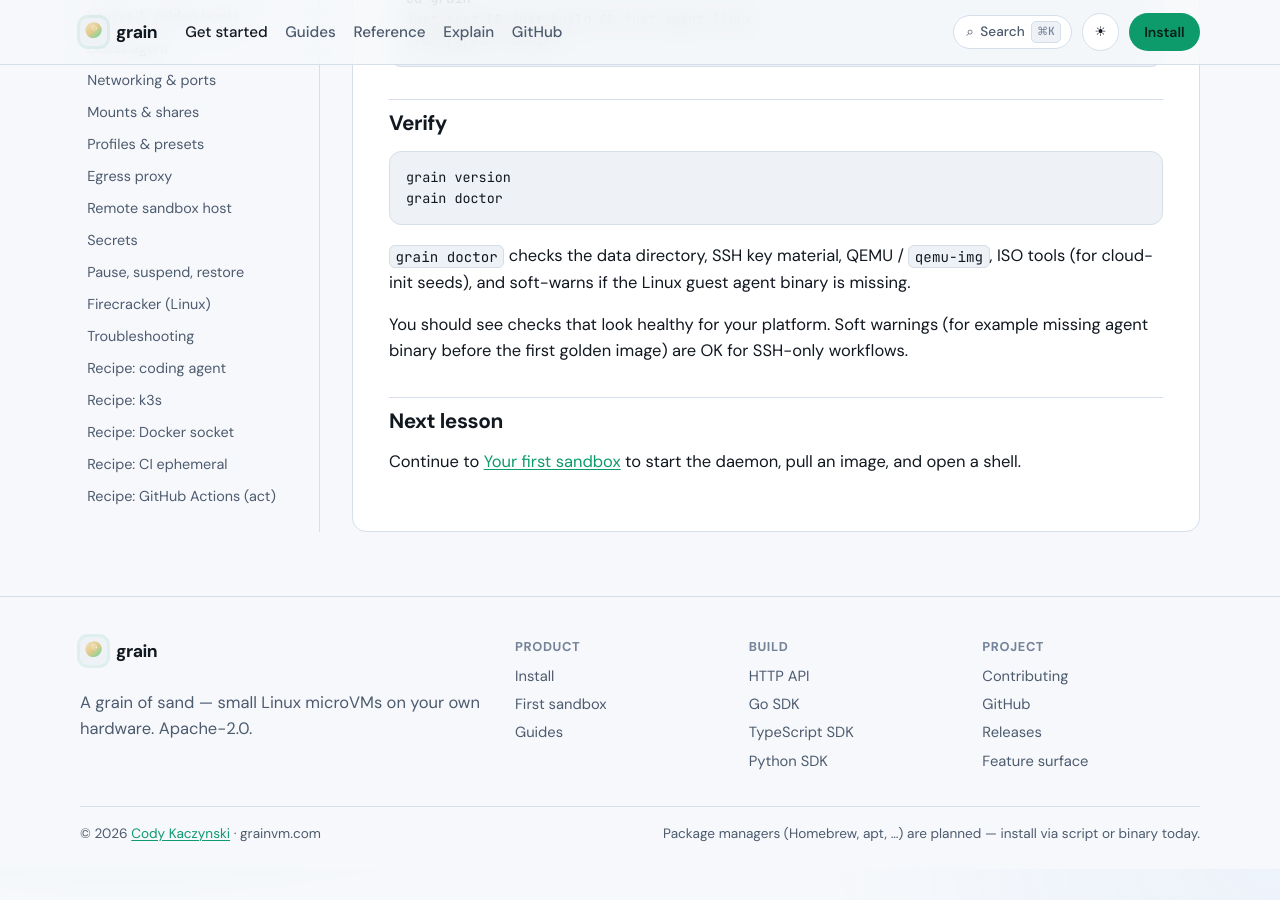
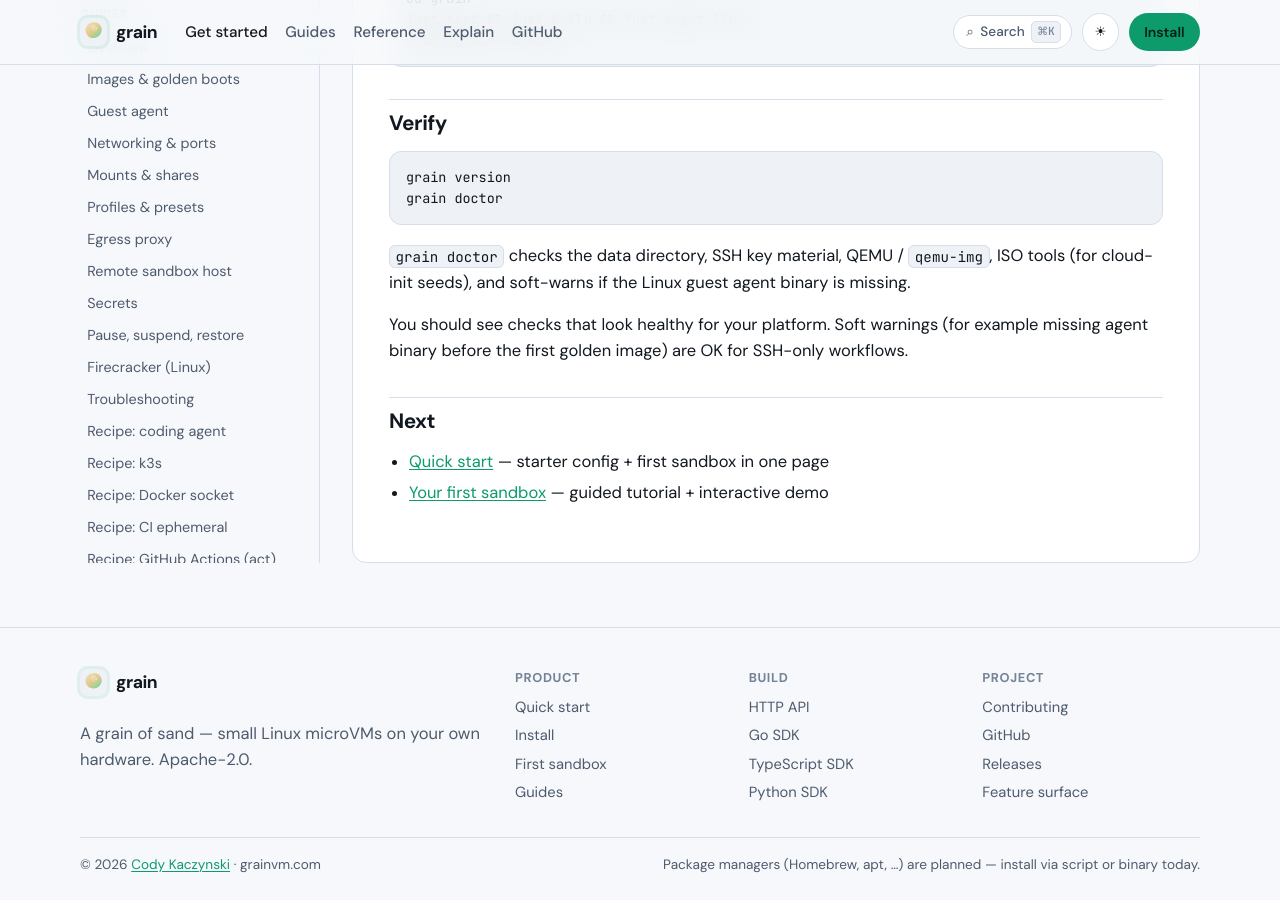
Before and after one commit to cxdy/grain, a Jekyll site: the page built from docs/get-started/install.md, in a window 1280 px wide and 900 px high, scrolled down 2101 px. Built offline with Jekyll 4.4.1, drawn with Linux system fonts in a browser that asks for light colours; before the commit the page ends 2970 px from its top, so only the background shows below that.

Commit message:
docs: slim README and add quick start guide
Move long install/command/API/SDK content out of the root README into
a focused quickstart (install + starter config + first sandbox) and
link the rest of the site docs from a short hub.

```diff
--- a/docs/_config.yml
+++ b/docs/_config.yml
@@ -65,6 +65,8 @@
   get-started:
     title: Get started
     links:
+      - title: Quick start
+        url: /get-started/quickstart/
       - title: Install grain
         url: /get-started/install/
       - title: Your first sandbox
--- a/docs/_includes/footer.html
+++ b/docs/_includes/footer.html
@@ -10,6 +10,7 @@
     <div class="footer-cols">
       <div>
         <h4>Product</h4>
+        <a href="{{ '/get-started/quickstart/' | relative_url }}">Quick start</a>
         <a href="{{ '/get-started/install/' | relative_url }}">Install</a>
         <a href="{{ '/get-started/first-sandbox/' | relative_url }}">First sandbox</a>
         <a href="{{ '/guides/' | relative_url }}">Guides</a>
--- a/docs/get-started/install.md
+++ b/docs/get-started/install.md
@@ -93,6 +93,7 @@
 
 You should see checks that look healthy for your platform. Soft warnings (for example missing agent binary before the first golden image) are OK for SSH-only workflows.
 
-## Next lesson
+## Next
 
-Continue to [Your first sandbox]({{ '/get-started/first-sandbox/' | relative_url }}) to start the daemon, pull an image, and open a shell.
+- [Quick start]({{ '/get-started/quickstart/' | relative_url }}) — starter config + first sandbox in one page
+- [Your first sandbox]({{ '/get-started/first-sandbox/' | relative_url }}) — guided tutorial + interactive demo
```
Also changed, not shown: docs/get-started/quickstart.md (added, +87 -0 lines), docs/guides/index.md (+1 -1 lines), docs/index.md (+2 -2 lines), README.md.
